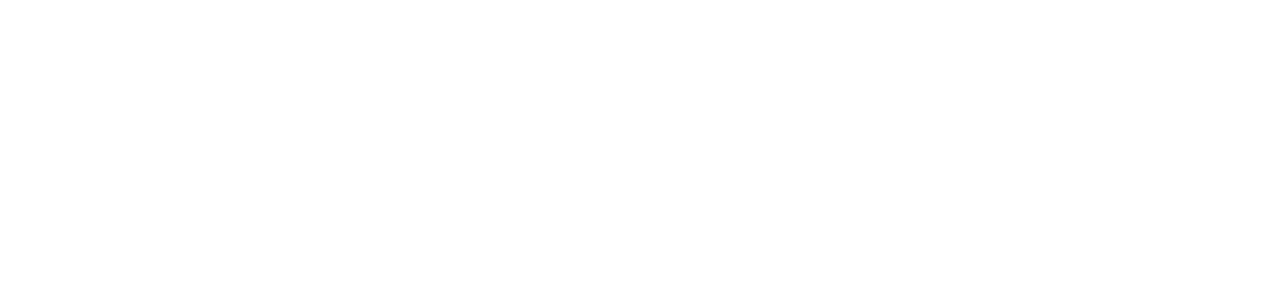
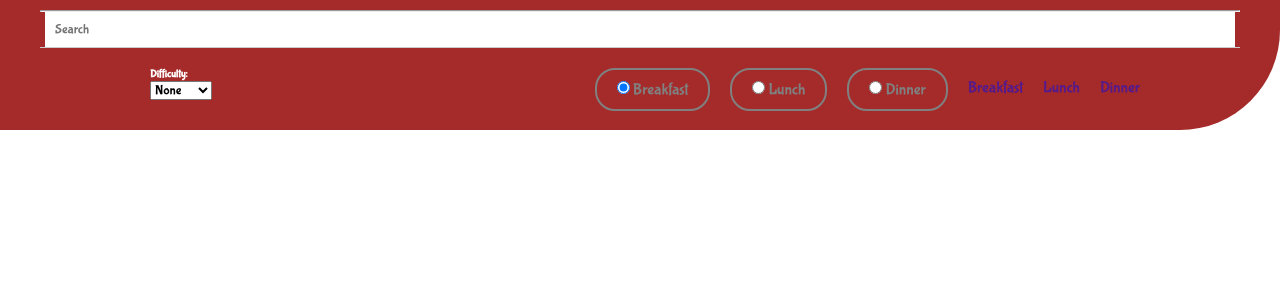
Before and after one commit to buhleqampi/AngularFrontend, an Angular app: page /home in a window 1280 px wide. Before the commit this address led to /. Shown: the top 300 px of the page. Built offline with nearby package versions, Linux system fonts and the light colour scheme.

Commit message:
save progress

```diff
--- a/src/app/app-routing.module.ts
+++ b/src/app/app-routing.module.ts
@@ -1,9 +1,12 @@
 import { NgModule } from '@angular/core';
 import { RouterModule, Routes } from '@angular/router';
 import { RecipeDetailsComponent } from './recipe-details/recipe-details.component';
+import { HomeComponent } from './home/home.component';
 
 const routes: Routes = [
-  { path: 'recipe', component: RecipeDetailsComponent }
+  { path: '', redirectTo: '/home', pathMatch: 'full' },
+  { path: 'recipe', component: RecipeDetailsComponent },
+  {path: "home", component: HomeComponent}
 ];
 
 @NgModule({
--- /dev/null
+++ b/src/app/home/home.component.css
@@ -0,0 +1,6 @@
+.second {
+    background-color: brown;
+    padding: 10px 40px;
+    border-bottom-right-radius: 100px;
+    width: 100%;
+  }
--- /dev/null
+++ b/src/app/home/home.component.html
@@ -0,0 +1,34 @@
+<div class="second">
+    <hr>
+    <form class="d-flex" role="search">
+      <input id="searchInput" class="form-control me-2" type="search" placeholder="Search" aria-label="Search">
+    </form>
+    <div class="row">
+      <div class="col-4">
+        <div class="banner">
+          <div class="container">
+            <label for="difficulty"><h6 style="color: white; font-weight: 600;">Difficulty:</h6></label>
+            <select id="difficulty" [(ngModel)]="selectedDifficulty" (change)="filterByDifficulty()">
+              <option value="None">None</option>
+              <option value="Easy">Easy</option>
+              <option value="Medium">Medium</option>
+              <option value="Hard">Hard</option>
+            </select>
+          </div>
+        </div>
+      </div>
+      <div class="col-6">
+        <div class="filter-box">
+          <div class="btn-group">
+            <label *ngFor="let meal of mealTypes">
+              <input type="radio" name="mealType" [value]="meal" [(ngModel)]="selectedMealType" (change)="filterByMealType()">
+              {{ meal }}
+            </label>
+            <a href="">Breakfast</a>
+            <a href="">Lunch</a>
+            <a href="">Dinner</a>
+          </div>
+        </div>
+      </div>
+    </div>
+  </div>
--- /dev/null
+++ b/src/app/home/home.component.ts
@@ -0,0 +1,24 @@
+import { Component } from '@angular/core';
+
+
+@Component({
+  selector: 'app-home',
+  templateUrl: './home.component.html',
+  styleUrls: ['./home.component.css']
+})
+export class HomeComponent {
+  selectedDifficulty: string = 'None';
+  selectedMealType: string = 'Breakfast';
+
+  mealTypes: string[] = ['Breakfast', 'Lunch', 'Dinner'];
+
+  filterByDifficulty() {
+    // Implement filter logic by difficulty
+    console.log('Filtered by difficulty:', this.selectedDifficulty);
+  }
+
+  filterByMealType() {
+    // Implement filter logic by meal type
+    console.log('Filtered by meal type:', this.selectedMealType);
+  }
+}
--- a/src/styles.css
+++ b/src/styles.css
@@ -1,5 +1,5 @@
 @import url('https://fonts.googleapis.com/css2?family=Bubblegum+Sans&display=swap');
-** {
+* {
   margin: 0;
   padding: 0;
   box-sizing: border-box;
```
Also changed, not shown: src/app/app.module.ts (+8 -2 lines), 1 other file (tests, documents, lock files or other folders).
